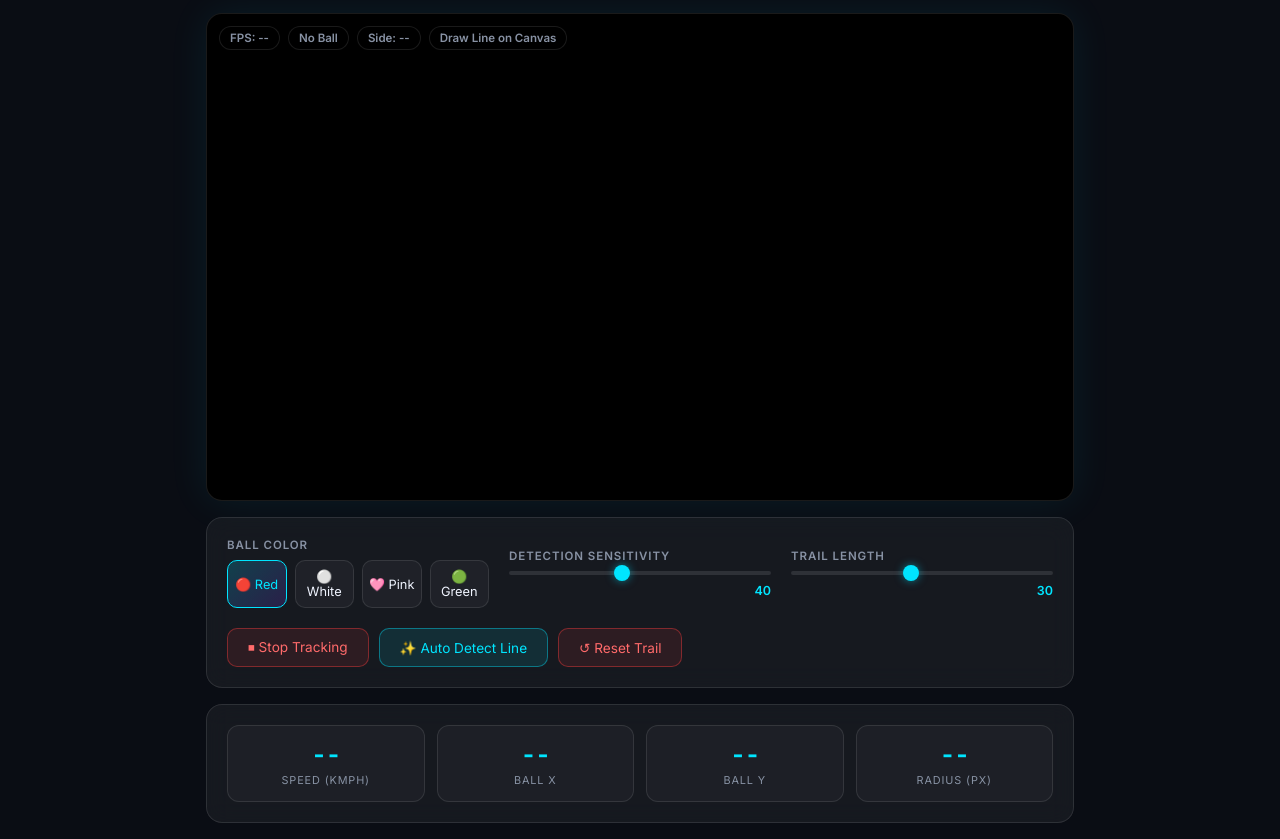
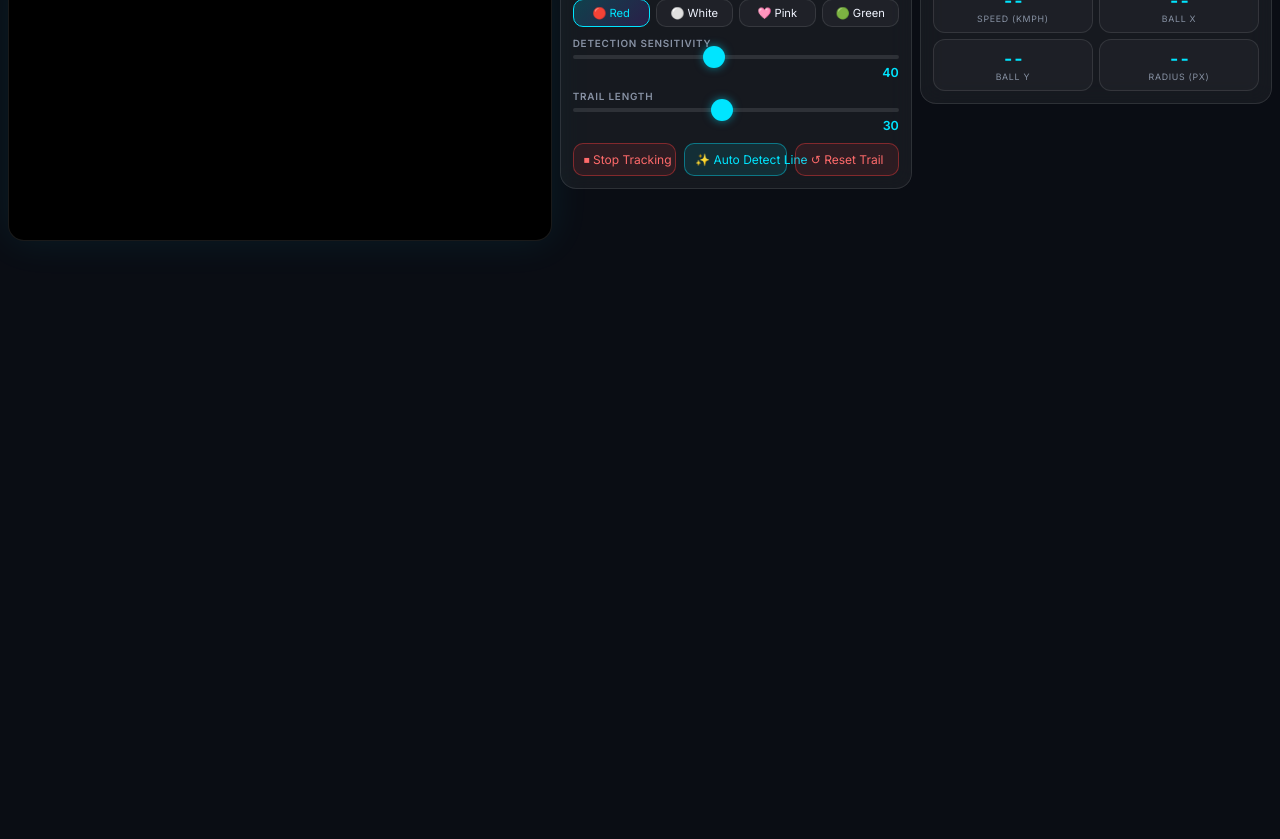
Before and after one commit to blurreeee/sports_assistant, a website: page www/index.html in a window 1280 px wide. Shown: the part 84-923 px from the top of the page. After the commit the page ends 800 px from the top, so only its background shows below. Drawn offline with Linux system fonts and the light colour scheme.

Commit message:
mobile view try 1

```diff
--- a/www/index.html
+++ b/www/index.html
@@ -2,10 +2,10 @@
 <html lang="en">
 <head>
   <meta charset="UTF-8" />
-  <meta name="viewport" content="width=device-width, initial-scale=1.0" />
+  <meta name="viewport" content="width=device-width, initial-scale=1.0, viewport-fit=cover, user-scalable=no" />
   <title>CricketEye — Ball Tracker Starter</title>
   <link href="https://fonts.googleapis.com/css2?family=Inter:wght@300;400;600;700&display=swap" rel="stylesheet" />
-  <link rel="stylesheet" href="style.css?v=5" />
+  <link rel="stylesheet" href="style.css?v=6" />
 </head>
 <body>
 
@@ -59,7 +59,7 @@
         <span id="trailVal">30</span>
       </div>
 
-      <div style="display: flex; gap: 10px; flex-wrap: wrap;">
+      <div class="btn-row">
         <button id="toggleTrackingBtn" class="btn-primary tracking-active">⏹ Stop Tracking</button>
         <button id="autoDetectBtn" class="btn-auto">✨ Auto Detect Line</button>
         <button id="resetBtn" class="btn-reset">↺ Reset Trail</button>
@@ -101,6 +101,6 @@
   </div>
 
   <script src="https://docs.opencv.org/4.8.0/opencv.js" type="text/javascript"></script>
-  <script src="tracker.js?v=5"></script>
+  <script src="tracker.js?v=6"></script>
 </body>
 </html>
--- a/www/style.css
+++ b/www/style.css
@@ -1,6 +1,6 @@
 /* ========================================
    CricketEye — Ball Tracker Starter
-   Dark Glassmorphism Theme
+   Dark Glassmorphism Theme — Mobile-First
    ======================================== */
 
 *, *::before, *::after { box-sizing: border-box; margin: 0; padding: 0; }
@@ -20,6 +20,11 @@
   --success:   #00ff88;
   --warning:   #ffcc00;
   --radius:    16px;
+  /* Safe area insets for notched phones */
+  --safe-top: env(safe-area-inset-top, 0px);
+  --safe-bottom: env(safe-area-inset-bottom, 0px);
+  --safe-left: env(safe-area-inset-left, 0px);
+  --safe-right: env(safe-area-inset-right, 0px);
 }
 
 html, body {
@@ -27,18 +32,21 @@ html, body {
   color: var(--text);
   font-family: 'Inter', sans-serif;
   min-height: 100vh;
+  min-height: 100dvh;
   overflow-x: hidden;
+  -webkit-overflow-scrolling: touch;
 }
 
 /* ── HEADER ──────────────────────────────── */
 header {
   text-align: center;
-  padding: 20px 16px 12px;
+  padding: 12px 16px 8px;
+  padding-top: calc(12px + var(--safe-top));
   background: linear-gradient(180deg, rgba(0,229,255,0.08) 0%, transparent 100%);
   border-bottom: 1px solid var(--glass-border);
 }
 header h1 {
-  font-size: 1.6rem;
+  font-size: 1.3rem;
   font-weight: 700;
   letter-spacing: -0.5px;
   background: linear-gradient(135deg, var(--accent), var(--accent2));
@@ -47,7 +55,7 @@ header h1 {
   background-clip: text;
 }
 .subtitle {
-  font-size: 0.8rem;
+  font-size: 0.7rem;
   font-weight: 300;
   color: var(--muted);
   -webkit-text-fill-color: var(--muted);
@@ -59,10 +67,11 @@ header h1 {
 main {
   max-width: 900px;
   margin: 0 auto;
-  padding: 16px;
+  padding: 12px;
+  padding-bottom: calc(12px + var(--safe-bottom));
   display: flex;
   flex-direction: column;
-  gap: 16px;
+  gap: 12px;
 }
 
 /* ── GLASS CARD ──────────────────────────── */
@@ -71,7 +80,7 @@ main {
   border: 1px solid var(--glass-border);
   border-radius: var(--radius);
   backdrop-filter: blur(12px);
-  padding: 20px;
+  padding: 16px;
 }
 
 /* ── CAMERA SECTION ──────────────────────── */
@@ -82,12 +91,12 @@ main {
 .canvas-wrapper {
   position: relative;
   width: 100%;
-  aspect-ratio: 16/9;
   background: #000;
   border-radius: var(--radius);
   overflow: hidden;
   border: 1px solid var(--glass-border);
   box-shadow: 0 0 40px rgba(0,229,255,0.08);
+  /* No fixed aspect-ratio — we let JS set it from the actual camera feed */
 }
 
 #video {
@@ -95,38 +104,41 @@ main {
   inset: 0;
   width: 100%;
   height: 100%;
-  object-fit: cover;
+  object-fit: contain;
   opacity: 0; /* hidden — canvas draws the frame */
 }
 
 #mainCanvas {
-  position: absolute;
-  inset: 0;
+  display: block;
   width: 100%;
   height: 100%;
-  object-fit: cover;
+  object-fit: contain;
 }
 
 /* ── HUD PILLS ───────────────────────────── */
 .hud {
   position: absolute;
-  top: 12px;
-  left: 12px;
+  top: 8px;
+  left: 8px;
+  right: 8px;
   display: flex;
-  gap: 8px;
+  flex-wrap: wrap;
+  gap: 6px;
   z-index: 10;
+  pointer-events: none;
 }
 
 .hud-pill {
-  font-size: 0.72rem;
+  font-size: 0.65rem;
   font-weight: 600;
-  padding: 4px 10px;
+  padding: 3px 8px;
   border-radius: 999px;
-  background: rgba(0,0,0,0.55);
+  background: rgba(0,0,0,0.65);
   border: 1px solid var(--glass-border);
   color: var(--muted);
   backdrop-filter: blur(8px);
   transition: all 0.3s;
+  pointer-events: auto;
 }
 
 .hud-pill.tracking {
@@ -157,21 +169,18 @@ main {
 /* ── CONTROLS ────────────────────────────── */
 .controls-section {
   display: flex;
-  flex-wrap: wrap;
-  gap: 20px;
-  align-items: center;
+  flex-direction: column;
+  gap: 14px;
 }
 
 .control-group {
   display: flex;
   flex-direction: column;
-  gap: 8px;
-  flex: 1;
-  min-width: 160px;
+  gap: 6px;
 }
 
 .control-group label {
-  font-size: 0.72rem;
+  font-size: 0.68rem;
   font-weight: 600;
   color: var(--muted);
   text-transform: uppercase;
@@ -181,20 +190,22 @@ main {
 /* Color buttons */
 .color-btns {
   display: flex;
-  gap: 8px;
+  gap: 6px;
 }
 
 .color-btn {
   flex: 1;
-  padding: 8px 6px;
+  padding: 8px 4px;
   border-radius: 10px;
   border: 1px solid var(--glass-border);
   background: rgba(255,255,255,0.04);
   color: var(--text);
-  font-size: 0.8rem;
+  font-size: 0.75rem;
   font-family: 'Inter', sans-serif;
   cursor: pointer;
   transition: all 0.2s;
+  -webkit-tap-highlight-color: transparent;
+  touch-action: manipulation;
 }
 
 .color-btn:hover { background: rgba(255,255,255,0.09); }
@@ -217,8 +228,8 @@ input[type="range"] {
 input[type="range"]::-webkit-slider-thumb {
   -webkit-appearance: none;
   appearance: none;
-  width: 16px;
-  height: 16px;
+  width: 22px;
+  height: 22px;
   border-radius: 50%;
   background: var(--accent);
   cursor: pointer;
@@ -232,18 +243,29 @@ input[type="range"]::-webkit-slider-thumb {
   text-align: right;
 }
 
+/* Action buttons row */
+.btn-row {
+  display: flex;
+  gap: 8px;
+  flex-wrap: wrap;
+}
+
 /* Reset button */
 .btn-reset {
-  padding: 10px 20px;
+  padding: 10px 16px;
   border-radius: 10px;
   border: 1px solid rgba(255,60,60,0.4);
   background: rgba(255,60,60,0.1);
   color: #ff6b6b;
-  font-size: 0.85rem;
+  font-size: 0.8rem;
   font-family: 'Inter', sans-serif;
   cursor: pointer;
   transition: all 0.2s;
   white-space: nowrap;
+  -webkit-tap-highlight-color: transparent;
+  touch-action: manipulation;
+  flex: 1;
+  min-width: 0;
 }
 .btn-reset:hover {
   background: rgba(255,60,60,0.2);
@@ -252,16 +274,20 @@ input[type="range"]::-webkit-slider-thumb {
 
 /* Tracking button */
 .btn-primary {
-  padding: 10px 20px;
+  padding: 10px 16px;
   border-radius: 10px;
   border: 1px solid rgba(124,58,237,0.4);
   background: rgba(124,58,237,0.1);
   color: var(--accent2);
-  font-size: 0.85rem;
+  font-size: 0.8rem;
   font-family: 'Inter', sans-serif;
   cursor: pointer;
   transition: all 0.2s;
   white-space: nowrap;
+  -webkit-tap-highlight-color: transparent;
+  touch-action: manipulation;
+  flex: 1;
+  min-width: 0;
 }
 .btn-primary:hover {
   background: rgba(124,58,237,0.2);
@@ -279,16 +305,20 @@ input[type="range"]::-webkit-slider-thumb {
 
 /* Auto Detect button */
 .btn-auto {
-  padding: 10px 20px;
+  padding: 10px 16px;
   border-radius: 10px;
   border: 1px solid rgba(0,229,255,0.4);
   background: rgba(0,229,255,0.1);
   color: var(--accent);
-  font-size: 0.85rem;
+  font-size: 0.8rem;
   font-family: 'Inter', sans-serif;
   cursor: pointer;
   transition: all 0.2s;
   white-space: nowrap;
+  -webkit-tap-highlight-color: transparent;
+  touch-action: manipulation;
+  flex: 1;
+  min-width: 0;
 }
 .btn-auto:hover {
   background: rgba(0,229,255,0.2);
@@ -322,12 +352,12 @@ input[type="range"]::-webkit-slider-thumb {
 .stats-section {
   display: grid;
   grid-template-columns: repeat(4, 1fr);
-  gap: 12px;
+  gap: 8px;
 }
 
 .stat-card {
   text-align: center;
-  padding: 14px 8px;
+  padding: 10px 6px;
   background: rgba(255,255,255,0.03);
   border-radius: 12px;
   border: 1px solid var(--glass-border);
@@ -340,7 +370,7 @@ input[type="range"]::-webkit-slider-thumb {
 }
 
 .stat-value {
-  font-size: 1.5rem;
+  font-size: 1.3rem;
   font-weight: 700;
   color: var(--accent);
   letter-spacing: -1px;
@@ -348,14 +378,12 @@ input[type="range"]::-webkit-slider-thumb {
 }
 
 .stat-label {
-  font-size: 0.68rem;
+  font-size: 0.6rem;
   color: var(--muted);
   text-transform: uppercase;
   letter-spacing: 0.08em;
-  margin-top: 4px;
+  margin-top: 2px;
 }
-
-
 
 /* ── MODAL ────────────────────────────────── */
 .modal {
@@ -369,6 +397,7 @@ input[type="range"]::-webkit-slider-thumb {
   opacity: 1;
   transition: opacity 0.3s;
   backdrop-filter: blur(5px);
+  padding: var(--safe-top) var(--safe-right) var(--safe-bottom) var(--safe-left);
 }
 .modal.hidden {
   opacity: 0;
@@ -411,17 +440,142 @@ input[type="range"]::-webkit-slider-thumb {
   color: var(--text);
 }
 
-/* ── RESPONSIVE ──────────────────────────── */
+/* ══════════════════════════════════════════════
+   RESPONSIVE — Mobile Portrait (default)
+   ══════════════════════════════════════════════ */
+
+/* Small phones */
+@media (max-width: 380px) {
+  .color-btn { font-size: 0.65rem; padding: 6px 2px; }
+  .stat-value { font-size: 1.1rem; }
+  .hud-pill { font-size: 0.58rem; padding: 2px 6px; }
+}
+
+/* Portrait phones — 2 column stats */
 @media (max-width: 600px) {
   .stats-section { grid-template-columns: repeat(2, 1fr); }
-  .controls-section { flex-direction: column; }
-  .color-btns { flex-wrap: wrap; }
 }
 
-@media (orientation: landscape) and (max-height: 600px) {
+/* ══════════════════════════════════════════════
+   LANDSCAPE MODE — The critical fix
+   The camera should fill the width and the
+   controls should sit below or beside it
+   without stretching the video feed.
+   ══════════════════════════════════════════════ */
+@media (orientation: landscape) {
+  header {
+    padding: 6px 16px 4px;
+    padding-left: calc(6px + var(--safe-left));
+    padding-right: calc(6px + var(--safe-right));
+  }
+  header h1 { font-size: 1rem; }
+  .subtitle { font-size: 0.6rem; }
+
+  main {
+    flex-direction: row;
+    flex-wrap: wrap;
+    max-width: 100%;
+    padding: 8px;
+    padding-left: calc(8px + var(--safe-left));
+    padding-right: calc(8px + var(--safe-right));
+    gap: 8px;
+    align-items: flex-start;
+  }
+
+  /* Camera takes the left ~60% in landscape */
+  .camera-section {
+    flex: 3;
+    min-width: 0;
+  }
+
+  /* Canvas should be constrained by viewport height in landscape */
   .canvas-wrapper {
-    width: auto;
-    height: 80vh;
-    margin: 0 auto;
+    max-height: calc(100vh - 80px);
+    max-height: calc(100dvh - 80px);
   }
+
+  #mainCanvas {
+    max-height: calc(100vh - 80px);
+    max-height: calc(100dvh - 80px);
+  }
+
+  /* Controls + Stats stack vertically on the right */
+  .controls-section {
+    flex: 2;
+    min-width: 200px;
+    padding: 12px;
+    gap: 10px;
+  }
+
+  .stats-section {
+    flex: 2;
+    min-width: 200px;
+    grid-template-columns: repeat(2, 1fr);
+    gap: 6px;
+    padding: 12px;
+  }
+
+  .glass { padding: 12px; }
+
+  .color-btn { padding: 6px 4px; font-size: 0.7rem; }
+  .btn-primary, .btn-auto, .btn-reset {
+    padding: 8px 10px;
+    font-size: 0.75rem;
+  }
+  .stat-value { font-size: 1.1rem; }
+  .stat-label { font-size: 0.55rem; }
+  .stat-card { padding: 8px 4px; }
+  .control-group label { font-size: 0.62rem; }
 }
+
+/* Extra-short landscape (phones held sideways) */
+@media (orientation: landscape) and (max-height: 500px) {
+  header { display: none; } /* hide header to maximize space */
+
+  main {
+    padding: 4px;
+    padding-left: calc(4px + var(--safe-left));
+    padding-right: calc(4px + var(--safe-right));
+    gap: 4px;
+  }
+
+  .camera-section { flex: 3; }
+
+  .canvas-wrapper {
+    max-height: calc(100vh - 8px);
+    max-height: calc(100dvh - 8px);
+    border-radius: 8px;
+  }
+
+  #mainCanvas {
+    max-height: calc(100vh - 8px);
+    max-height: calc(100dvh - 8px);
+  }
+
+  .controls-section {
+    flex: 2;
+    padding: 8px;
+    gap: 8px;
+    max-height: calc(100vh - 8px);
+    max-height: calc(100dvh - 8px);
+    overflow-y: auto;
+  }
+
+  .stats-section {
+    flex: 2;
+    padding: 8px;
+    max-height: calc(100vh - 8px);
+    max-height: calc(100dvh - 8px);
+    overflow-y: auto;
+  }
+
+  .hud-pill { font-size: 0.55rem; padding: 2px 5px; }
+  .glass { border-radius: 8px; }
+}
+
+/* Tablets and larger in landscape */
+@media (orientation: landscape) and (min-width: 768px) {
+  .camera-section { flex: 5; }
+  .controls-section { flex: 3; }
+  .stats-section { flex: 3; }
+}
```
Also changed, not shown: www/tracker.js (+48 -5 lines).
